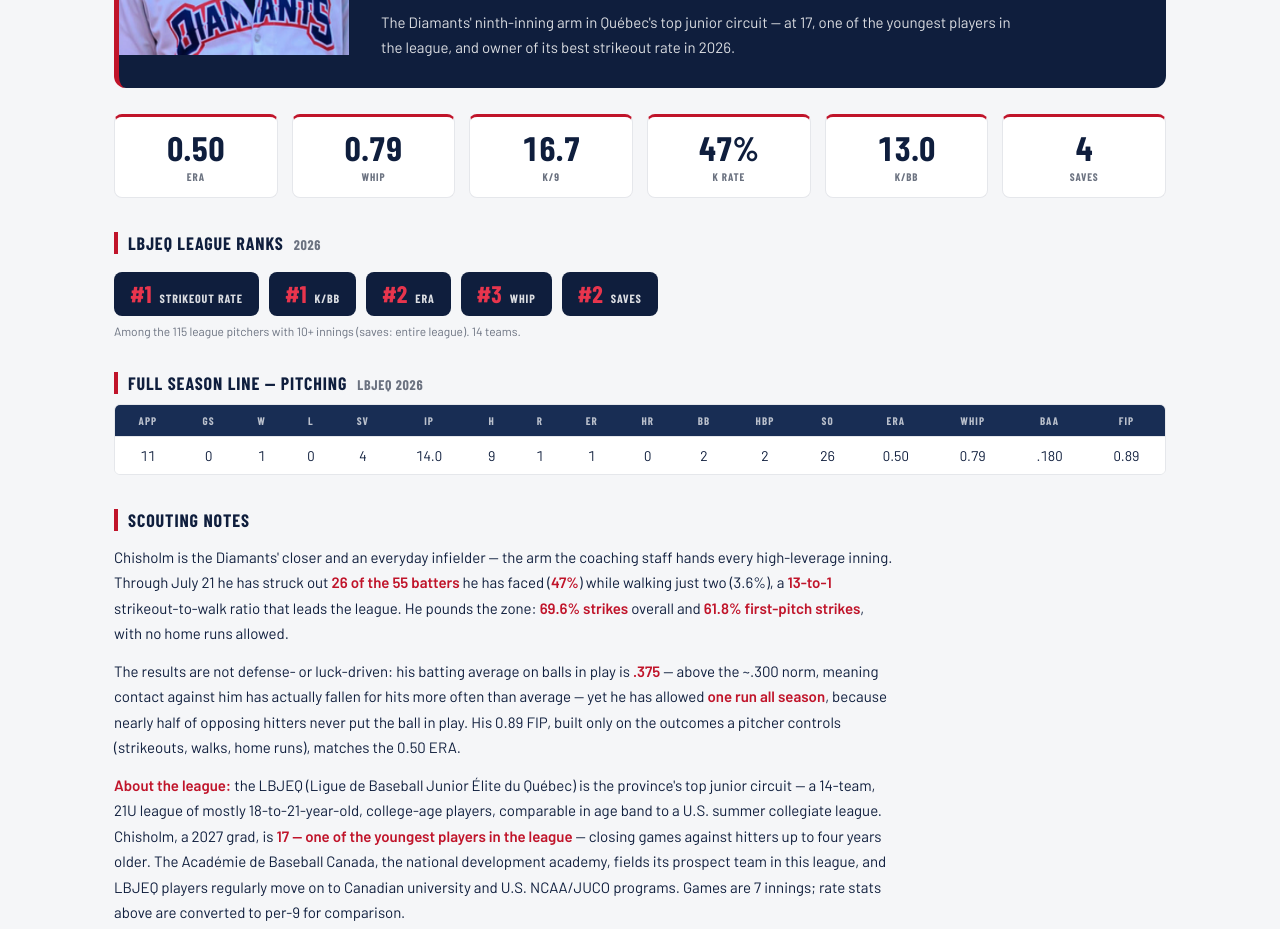
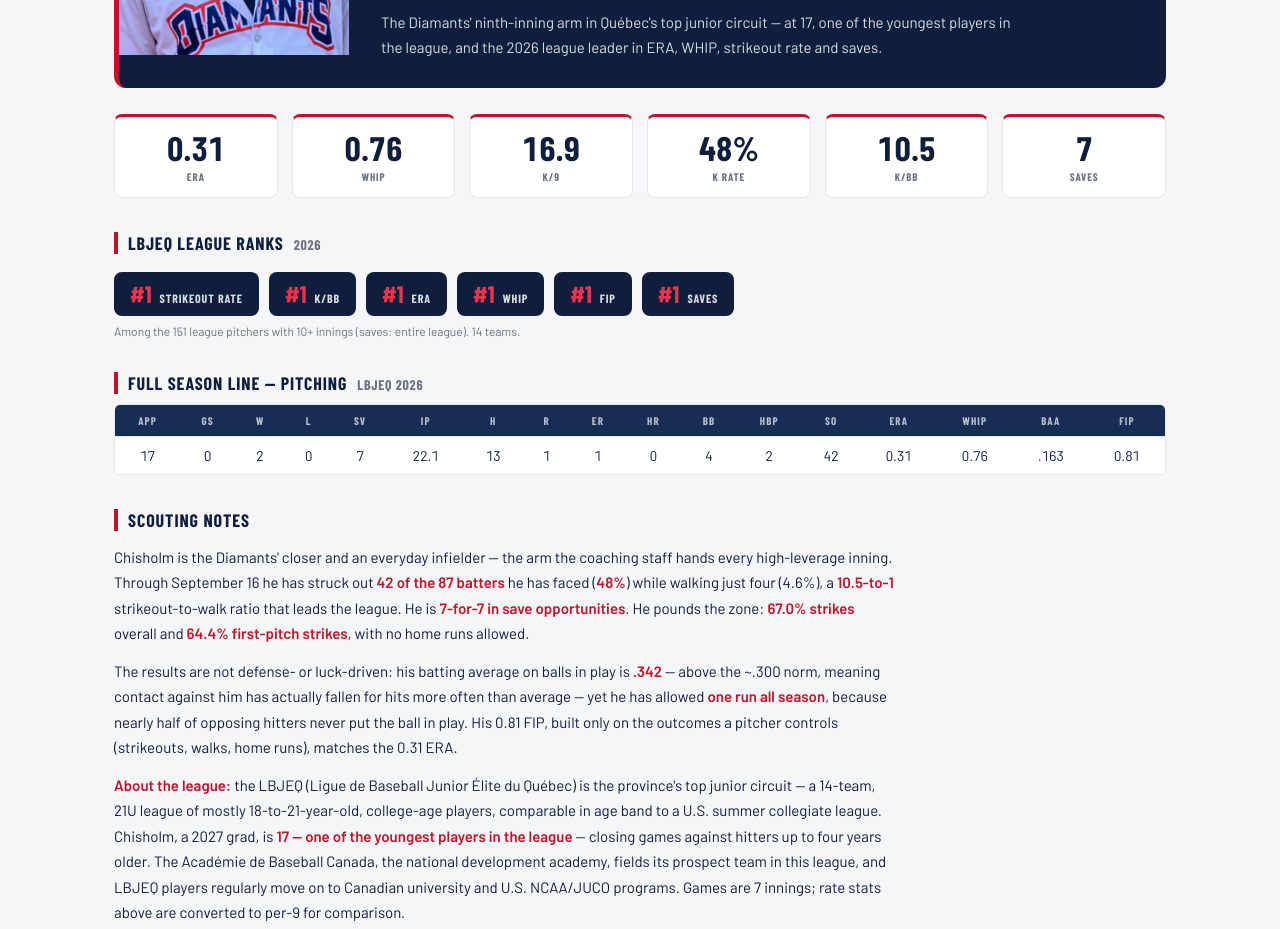
Before and after one commit to Zeddidiah2000/diamants-website, a plain HTML site: page lchisholm.html in a window 1280 px wide. Shown: the part 580-1509 px from the top of the page. Drawn offline with nearby package versions, Linux system fonts and the light colour scheme; a web font is replaced by a local one.

Commit message:
lchisholm: refresh 2026 stats through Sept 16 — league leader in ERA, WHIP, FIP, K rate, K/BB and saves (151-pitcher pool)

```diff
--- a/lchisholm.html
+++ b/lchisholm.html
@@ -160,20 +160,20 @@
           <div class="bio-item"><div class="k"><span class="fr-text">V&eacute;locit&eacute; max</span><span class="en-text">Top Velo</span></div><div class="v">90 mph</div></div>
         </div>
         <p class="hero-line">
-          <span class="fr-text">Homme de confiance en fin de match des Diamants dans la Ligue de Baseball Junior &Eacute;lite du Qu&eacute;bec — &agrave; 17 ans, l'un des plus jeunes joueurs du circuit, et d&eacute;tenteur du meilleur taux de retraits au b&acirc;ton de la ligue en 2026.</span>
-          <span class="en-text">The Diamants' ninth-inning arm in Qu&eacute;bec's top junior circuit — at 17, one of the youngest players in the league, and owner of its best strikeout rate in 2026.</span>
+          <span class="fr-text">Homme de confiance en fin de match des Diamants dans la Ligue de Baseball Junior &Eacute;lite du Qu&eacute;bec — &agrave; 17 ans, l'un des plus jeunes joueurs du circuit, et meneur de la ligue en 2026 pour la MPM, le WHIP, le taux de retraits au b&acirc;ton et les sauvetages.</span>
+          <span class="en-text">The Diamants' ninth-inning arm in Qu&eacute;bec's top junior circuit — at 17, one of the youngest players in the league, and the 2026 league leader in ERA, WHIP, strikeout rate and saves.</span>
         </p>
       </div>
     </div>
 
     <!-- HEADLINE STAT TILES -->
     <div class="pills">
-      <div class="pill"><div class="pv">0.50</div><div class="pk"><span class="fr-text">MPM</span><span class="en-text">ERA</span></div></div>
-      <div class="pill"><div class="pv">0.79</div><div class="pk">WHIP</div></div>
-      <div class="pill"><div class="pv">16.7</div><div class="pk"><span class="fr-text">RET/9</span><span class="en-text">K/9</span></div></div>
-      <div class="pill"><div class="pv">47%</div><div class="pk"><span class="fr-text">% Retraits au b&acirc;ton</span><span class="en-text">K rate</span></div></div>
-      <div class="pill"><div class="pv">13.0</div><div class="pk"><span class="fr-text">RET/BB</span><span class="en-text">K/BB</span></div></div>
-      <div class="pill"><div class="pv">4</div><div class="pk"><span class="fr-text">Sauvetages</span><span class="en-text">Saves</span></div></div>
+      <div class="pill"><div class="pv">0.31</div><div class="pk"><span class="fr-text">MPM</span><span class="en-text">ERA</span></div></div>
+      <div class="pill"><div class="pv">0.76</div><div class="pk">WHIP</div></div>
+      <div class="pill"><div class="pv">16.9</div><div class="pk"><span class="fr-text">RET/9</span><span class="en-text">K/9</span></div></div>
+      <div class="pill"><div class="pv">48%</div><div class="pk"><span class="fr-text">% Retraits au b&acirc;ton</span><span class="en-text">K rate</span></div></div>
+      <div class="pill"><div class="pv">10.5</div><div class="pk"><span class="fr-text">RET/BB</span><span class="en-text">K/BB</span></div></div>
+      <div class="pill"><div class="pv">7</div><div class="pk"><span class="fr-text">Sauvetages</span><span class="en-text">Saves</span></div></div>
     </div>
 
     <!-- LEAGUE RANKS -->
@@ -185,13 +185,14 @@
       <div class="ranks">
         <div class="rank-chip"><span class="rn">#1</span><span class="rk"><span class="fr-text">Taux de retraits au b&acirc;ton</span><span class="en-text">Strikeout rate</span></span></div>
         <div class="rank-chip"><span class="rn">#1</span><span class="rk">K/BB</span></div>
-        <div class="rank-chip"><span class="rn">#2</span><span class="rk"><span class="fr-text">MPM</span><span class="en-text">ERA</span></span></div>
-        <div class="rank-chip"><span class="rn">#3</span><span class="rk">WHIP</span></div>
-        <div class="rank-chip"><span class="rn">#2</span><span class="rk"><span class="fr-text">Sauvetages</span><span class="en-text">Saves</span></span></div>
+        <div class="rank-chip"><span class="rn">#1</span><span class="rk"><span class="fr-text">MPM</span><span class="en-text">ERA</span></span></div>
+        <div class="rank-chip"><span class="rn">#1</span><span class="rk">WHIP</span></div>
+        <div class="rank-chip"><span class="rn">#1</span><span class="rk">FIP</span></div>
+        <div class="rank-chip"><span class="rn">#1</span><span class="rk"><span class="fr-text">Sauvetages</span><span class="en-text">Saves</span></span></div>
       </div>
       <p class="ranks-note">
-        <span class="fr-text">Parmi les 115 lanceurs de la ligue avec 10 manches et plus (sauvetages&nbsp;: toute la ligue). 14 &eacute;quipes.</span>
-        <span class="en-text">Among the 115 league pitchers with 10+ innings (saves: entire league). 14 teams.</span>
+        <span class="fr-text">Parmi les 151 lanceurs de la ligue avec 10 manches et plus (sauvetages&nbsp;: toute la ligue). 14 &eacute;quipes.</span>
+        <span class="en-text">Among the 151 league pitchers with 10+ innings (saves: entire league). 14 teams.</span>
       </p>
     </div>
 
@@ -207,7 +208,7 @@
             <tr><th>APP</th><th>GS</th><th>W</th><th>L</th><th>SV</th><th>IP</th><th>H</th><th>R</th><th>ER</th><th>HR</th><th>BB</th><th>HBP</th><th>SO</th><th>ERA</th><th>WHIP</th><th>BAA</th><th>FIP</th></tr>
           </thead>
           <tbody>
-            <tr><td>11</td><td>0</td><td>1</td><td>0</td><td>4</td><td>14.0</td><td>9</td><td>1</td><td>1</td><td>0</td><td>2</td><td>2</td><td>26</td><td>0.50</td><td>0.79</td><td>.180</td><td>0.89</td></tr>
+            <tr><td>17</td><td>0</td><td>2</td><td>0</td><td>7</td><td>22.1</td><td>13</td><td>1</td><td>1</td><td>0</td><td>4</td><td>2</td><td>42</td><td>0.31</td><td>0.76</td><td>.163</td><td>0.81</td></tr>
           </tbody>
         </table>
       </div>
@@ -221,17 +222,17 @@
       <div class="bio-text">
         <p class="en-text">
           Chisholm is the Diamants' closer and an everyday infielder — the arm the coaching staff hands every
-          high-leverage inning. Through July 21 he has struck out <strong>26 of the 55 batters</strong> he has
-          faced (<strong>47%</strong>) while walking just two (3.6%), a <strong>13-to-1</strong> strikeout-to-walk
-          ratio that leads the league. He pounds the zone: <strong>69.6% strikes</strong> overall and
-          <strong>61.8% first-pitch strikes</strong>, with no home runs allowed.
+          high-leverage inning. Through September 16 he has struck out <strong>42 of the 87 batters</strong> he has
+          faced (<strong>48%</strong>) while walking just four (4.6%), a <strong>10.5-to-1</strong> strikeout-to-walk
+          ratio that leads the league. He is <strong>7-for-7 in save opportunities</strong>. He pounds the zone: <strong>67.0% strikes</strong> overall and
+          <strong>64.4% first-pitch strikes</strong>, with no home runs allowed.
         </p>
         <p class="en-text">
           The results are not defense- or luck-driven: his batting average on balls in play is
-          <strong>.375</strong> — above the ~.300 norm, meaning contact against him has actually fallen for hits
+          <strong>.342</strong> — above the ~.300 norm, meaning contact against him has actually fallen for hits
           more often than average — yet he has allowed <strong>one run all season</strong>, because nearly half of
-          opposing hitters never put the ball in play. His 0.89 FIP, built only on the outcomes a pitcher controls
-          (strikeouts, walks, home runs), matches the 0.50 ERA.
+          opposing hitters never put the ball in play. His 0.81 FIP, built only on the outcomes a pitcher controls
+          (strikeouts, walks, home runs), matches the 0.31 ERA.
         </p>
         <p class="en-text">
           <strong>About the league:</strong> the LBJEQ (Ligue de Baseball Junior &Eacute;lite du Qu&eacute;bec) is
@@ -245,18 +246,18 @@
         <p class="fr-text">
           Chisholm est le releveur de fin de match des Diamants en plus d'&ecirc;tre un joueur d'avant-champ
           r&eacute;gulier — le bras &agrave; qui les entra&icirc;neurs confient toutes les manches sous pression.
-          En date du 21 juillet, il a retir&eacute; au b&acirc;ton <strong>26 des 55 frappeurs</strong>
-          affront&eacute;s (<strong>47&nbsp;%</strong>) contre seulement deux buts sur balles (3,6&nbsp;%), un
-          ratio retraits/buts sur balles de <strong>13 contre 1</strong>, meilleur de la ligue. Il attaque la
-          zone&nbsp;: <strong>69,6&nbsp;% de prises</strong> et <strong>61,8&nbsp;% de premi&egrave;res prises</strong>,
+          En date du 16 septembre, il a retir&eacute; au b&acirc;ton <strong>42 des 87 frappeurs</strong>
+          affront&eacute;s (<strong>48&nbsp;%</strong>) contre seulement quatre buts sur balles (4,6&nbsp;%), un
+          ratio retraits/buts sur balles de <strong>10,5 contre 1</strong>, meilleur de la ligue. Il a converti <strong>ses 7 occasions de sauvetage sur 7</strong>. Il attaque la
+          zone&nbsp;: <strong>67,0&nbsp;% de prises</strong> et <strong>64,4&nbsp;% de premi&egrave;res prises</strong>,
           sans aucun circuit accord&eacute;.
         </p>
         <p class="fr-text">
           Les r&eacute;sultats ne tiennent ni de la d&eacute;fensive ni de la chance&nbsp;: sa moyenne sur les
-          balles en jeu (BABIP) est de <strong>,375</strong> — au-dessus de la norme d'environ ,300 — et il n'a
+          balles en jeu (BABIP) est de <strong>,342</strong> — au-dessus de la norme d'environ ,300 — et il n'a
           pourtant accord&eacute; qu'<strong>un seul point toute la saison</strong>, parce que pr&egrave;s d'un
-          frappeur sur deux ne met jamais la balle en jeu. Son FIP de 0,89, calcul&eacute; uniquement sur ce
-          qu'un lanceur contr&ocirc;le (retraits, buts sur balles, circuits), confirme la MPM de 0,50.
+          frappeur sur deux ne met jamais la balle en jeu. Son FIP de 0,81, calcul&eacute; uniquement sur ce
+          qu'un lanceur contr&ocirc;le (retraits, buts sur balles, circuits), confirme la MPM de 0,31.
         </p>
         <p class="fr-text">
           <strong>&Agrave; propos de la ligue&nbsp;:</strong> la LBJEQ (Ligue de Baseball Junior &Eacute;lite du
@@ -294,8 +295,8 @@
     </div>
 
     <p class="src-note">
-      <span class="fr-text">Statistiques au 21 juillet 2026 — source&nbsp;: GameChanger (LBJEQ).</span>
-      <span class="en-text">Stats through July 21, 2026 — source: GameChanger (LBJEQ).</span>
+      <span class="fr-text">Statistiques au 16 septembre 2026 — source&nbsp;: GameChanger (LBJEQ).</span>
+      <span class="en-text">Stats through September 16, 2026 — source: GameChanger (LBJEQ).</span>
     </p>
 
   </div>
```
